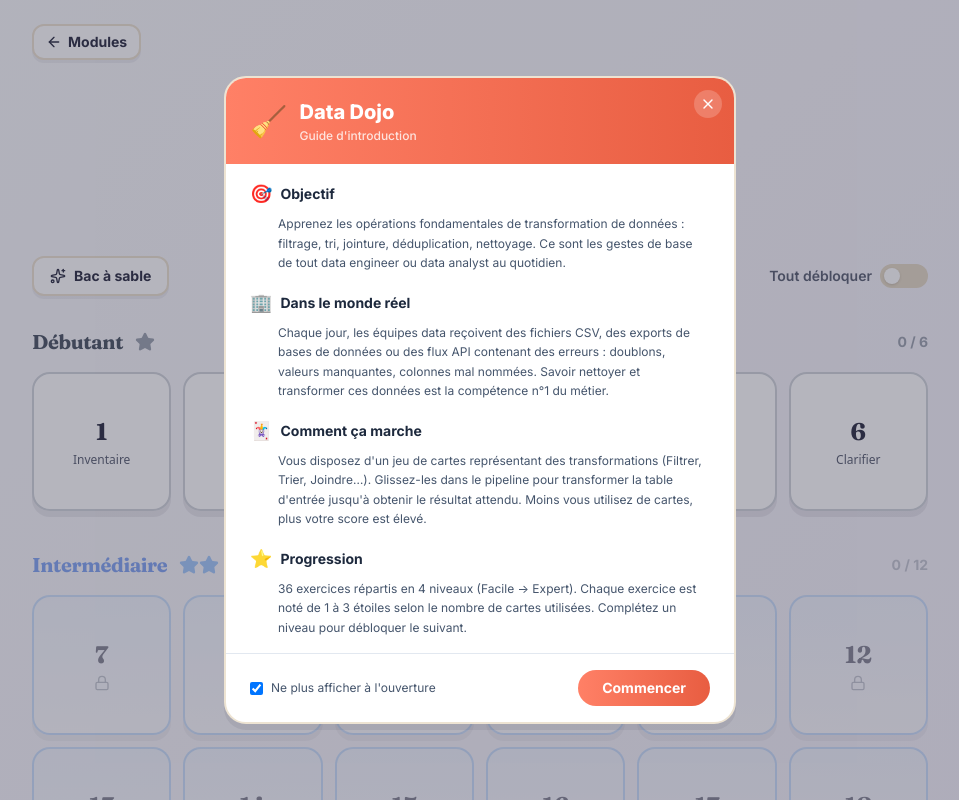
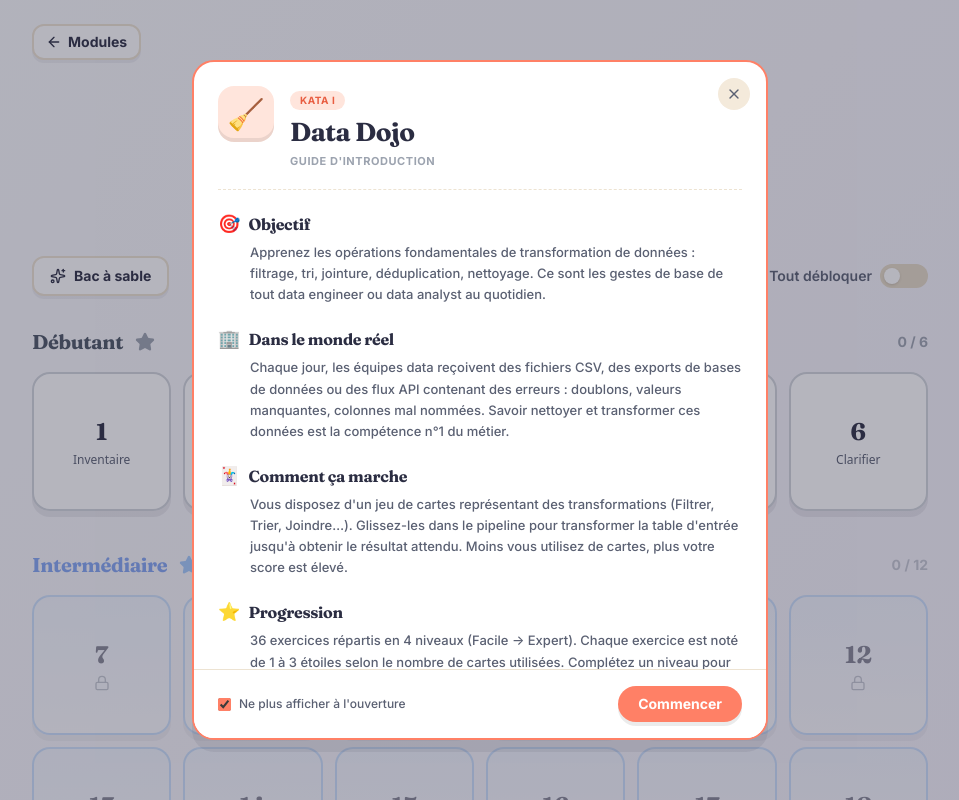
Before and after one commit to Myst4ke/data-engineering-academy, a React (Vite) app: page / in a window 1280 px wide. Both pictures are taken after a click on the button 292 px from the left and 529 px from the top of the page. Shown: the top 800 px of the page, without its empty margins (160-1119 px from the left). Built offline with nearby package versions, Linux system fonts and the light colour scheme.

Commit message:
style: align Dojo intro popups with homepage visual identity
Co-Authored-By: Claude <noreply@anthropic.com>

```diff
--- a/src/components/DojoIntro.jsx
+++ b/src/components/DojoIntro.jsx
@@ -2,16 +2,28 @@ import { useState, useEffect } from 'react';
 import { createPortal } from 'react-dom';
 import { HelpCircle, X } from 'lucide-react';
 
-/**
- * DojoIntro — popup explicative affichée à la première visite d'un dojo.
- * Peut être rouverte via un bouton "?" dans le dojo.
- */
-export default function DojoIntro({ dojoId, title, icon, color, sections, onClose }) {
+// Palette alignée sur celle du Hub (Hub.jsx ACCENT_CLASSES)
+const ACCENTS = {
+  coral: { main: '#FF8066', dark: '#E85D41', isoBg: '#FFE5DC', border: '#FF8066', tagText: '#E85D41' },
+  sky:   { main: '#6BA4FF', dark: '#3B7ADB', isoBg: '#DCE8FF', border: '#6BA4FF', tagText: '#3B7ADB' },
+  mint:  { main: '#5ED6B4', dark: '#0F9B7A', isoBg: '#D4F4E9', border: '#5ED6B4', tagText: '#0F9B7A' },
+};
+
+const KATA_BY_DOJO = {
+  'data-dojo':     'Kata I',
+  'pipeline-dojo': 'Kata II',
+  'bi-dojo':       'Kata III',
+};
+
+export default function DojoIntro({ dojoId, title, icon, accent = 'coral', sections, onClose }) {
   useEffect(() => {
     const onKey = (e) => { if (e.key === 'Escape') onClose(); };
     window.addEventListener('keydown', onKey);
     return () => window.removeEventListener('keydown', onKey);
   }, [onClose]);
+
+  const a = ACCENTS[accent] || ACCENTS.coral;
+  const kata = KATA_BY_DOJO[dojoId];
 
   return createPortal(
     <div
@@ -21,56 +33,81 @@ export default function DojoIntro({ dojoId, title, icon, color, sections, onClos
       aria-modal="true"
       aria-labelledby="dojo-intro-title"
     >
-      <div className="modal-content game-panel w-full max-w-lg max-h-[85vh] flex flex-col overflow-hidden" onClick={e => e.stopPropagation()}>
-        {/* Header */}
-        <div className={`px-6 py-5 bg-gradient-to-r ${color} text-white relative`}>
+      <div
+        className="modal-content bg-white rounded-[22px] w-full max-w-xl max-h-[85vh] flex flex-col overflow-hidden"
+        style={{ border: `2px solid ${a.border}`, boxShadow: '0 12px 0 rgba(43,45,66,0.08)' }}
+        onClick={e => e.stopPropagation()}
+      >
+        {/* Header — carte d'accueil à l'esprit hub */}
+        <div className="relative px-6 pt-6 pb-5">
           <button
             onClick={onClose}
-            className="absolute top-3 right-3 w-7 h-7 rounded-full bg-white/20 hover:bg-white/30 flex items-center justify-center transition-colors"
+            className="absolute top-4 right-4 w-8 h-8 rounded-full bg-[#F4EADB] hover:bg-[#E4D9C5] text-[#5A6072] flex items-center justify-center transition-colors"
             aria-label="Fermer"
           >
             <X className="w-4 h-4" aria-hidden="true" />
           </button>
-          <div className="flex items-center gap-3 pr-8">
-            <span className="text-3xl" aria-hidden="true">{icon}</span>
-            <div>
-              <h2 id="dojo-intro-title" className="text-xl font-black">{title}</h2>
-              <p className="text-white/80 text-xs font-medium mt-0.5">Guide d'introduction</p>
+          <div className="flex items-start gap-4 pr-10">
+            <div
+              className="w-14 h-14 rounded-[16px] flex items-center justify-center text-3xl flex-none"
+              style={{ background: a.isoBg, boxShadow: 'inset 0 -4px 0 rgba(0,0,0,0.08)' }}
+              aria-hidden="true"
+            >
+              {icon}
+            </div>
+            <div className="flex-1 min-w-0">
+              {kata && (
+                <div
+                  className="inline-block px-2.5 py-0.5 rounded-xl text-[10px] font-bold uppercase tracking-wider mb-1.5"
+                  style={{ background: a.isoBg, color: a.tagText }}
+                >
+                  {kata}
+                </div>
+              )}
+              <h2 id="dojo-intro-title" className="font-display text-2xl sm:text-[26px] text-[#2B2D42] tracking-tight leading-tight">
+                {title}
+              </h2>
+              <p className="text-[11px] text-[#9CA3AF] font-bold uppercase tracking-wider mt-1">Guide d'introduction</p>
             </div>
           </div>
         </div>
 
+        {/* Séparateur doux */}
+        <div className="mx-6 border-t border-dashed border-[#EDE3D2]" />
+
         {/* Content */}
-        <div className="flex-1 overflow-y-auto px-6 py-4 space-y-4">
+        <div className="flex-1 overflow-y-auto px-6 py-5 space-y-5">
           {sections.map((section, i) => (
             <div key={i}>
-              <div className="flex items-center gap-2 mb-1.5">
+              <div className="flex items-center gap-2 mb-1">
                 <span className="text-lg" aria-hidden="true">{section.icon}</span>
-                <h3 className="text-sm font-bold text-slate-800">{section.title}</h3>
+                <h3 className="font-display text-base text-[#2B2D42] tracking-tight">{section.title}</h3>
               </div>
-              <p className="text-xs text-slate-600 leading-relaxed pl-7">{section.content}</p>
+              <p className="text-[13px] text-[#5A6072] leading-relaxed pl-8 font-medium">{section.content}</p>
             </div>
           ))}
         </div>
 
         {/* Footer */}
-        <div className="px-6 py-4 border-t border-slate-200 flex items-center justify-between">
-          <label className="flex items-center gap-2 cursor-pointer">
+        <div className="px-6 py-4 border-t border-[#EDE3D2] bg-white flex items-center justify-between gap-3 flex-wrap">
+          <label className="flex items-center gap-2 cursor-pointer select-none">
             <input
               id={`${dojoId}-dont-show`}
               type="checkbox"
               defaultChecked
-              className="rounded border-slate-300 text-indigo-500"
+              className="rounded border-[#E4D9C5]"
+              style={{ accentColor: a.main }}
               onChange={e => {
                 if (e.target.checked) localStorage.setItem(`${dojoId}_introSeen`, '1');
                 else localStorage.removeItem(`${dojoId}_introSeen`);
               }}
             />
-            <span className="text-xs text-slate-600">Ne plus afficher à l'ouverture</span>
+            <span className="text-xs text-[#5A6072] font-medium">Ne plus afficher à l'ouverture</span>
           </label>
           <button
             onClick={onClose}
-            className={`px-6 py-2 rounded-lg bg-gradient-to-r ${color} text-white text-sm font-bold hover:opacity-90 transition-opacity`}
+            className="px-5 py-2 rounded-xl text-white text-sm font-bold shadow-[0_4px_0_rgba(0,0,0,0.08)] transition-transform hover:-translate-y-[1px] active:translate-y-[1px]"
+            style={{ background: a.main }}
           >
             Commencer
           </button>
@@ -98,7 +135,7 @@ export function useDojoIntro(dojoId) {
   const IntroButton = ({ className = '' }) => (
     <button
       onClick={() => setShow(true)}
-      className={`w-7 h-7 rounded-full bg-slate-100 hover:bg-indigo-100 text-slate-500 hover:text-indigo-600 flex items-center justify-center transition-colors ${className}`}
+      className={`w-7 h-7 rounded-full bg-[#F4EADB] hover:bg-[#E4D9C5] text-[#5A6072] hover:text-[#2B2D42] flex items-center justify-center transition-colors ${className}`}
       title="À propos de ce module"
       aria-label="Revoir la présentation du module"
     >
@@ -117,7 +154,7 @@ export const DATA_DOJO_INTRO = {
   dojoId: 'data-dojo',
   title: 'Data Dojo',
   icon: '🧹',
-  color: 'from-[#FF8066] to-[#E85D41]',
+  accent: 'coral',
   sections: [
     {
       icon: '🎯',
@@ -146,7 +183,7 @@ export const PIPELINE_DOJO_INTRO = {
   dojoId: 'pipeline-dojo',
   title: 'Pipeline Dojo',
   icon: '🔧',
-  color: 'from-[#6BA4FF] to-[#3B7ADB]',
+  accent: 'sky',
   sections: [
     {
       icon: '🎯',
@@ -180,7 +217,7 @@ export const BI_DOJO_INTRO = {
   dojoId: 'bi-dojo',
   title: 'BI Dojo',
   icon: '📊',
-  color: 'from-[#5ED6B4] to-[#0F9B7A]',
+  accent: 'mint',
   sections: [
     {
       icon: '🎯',
```
